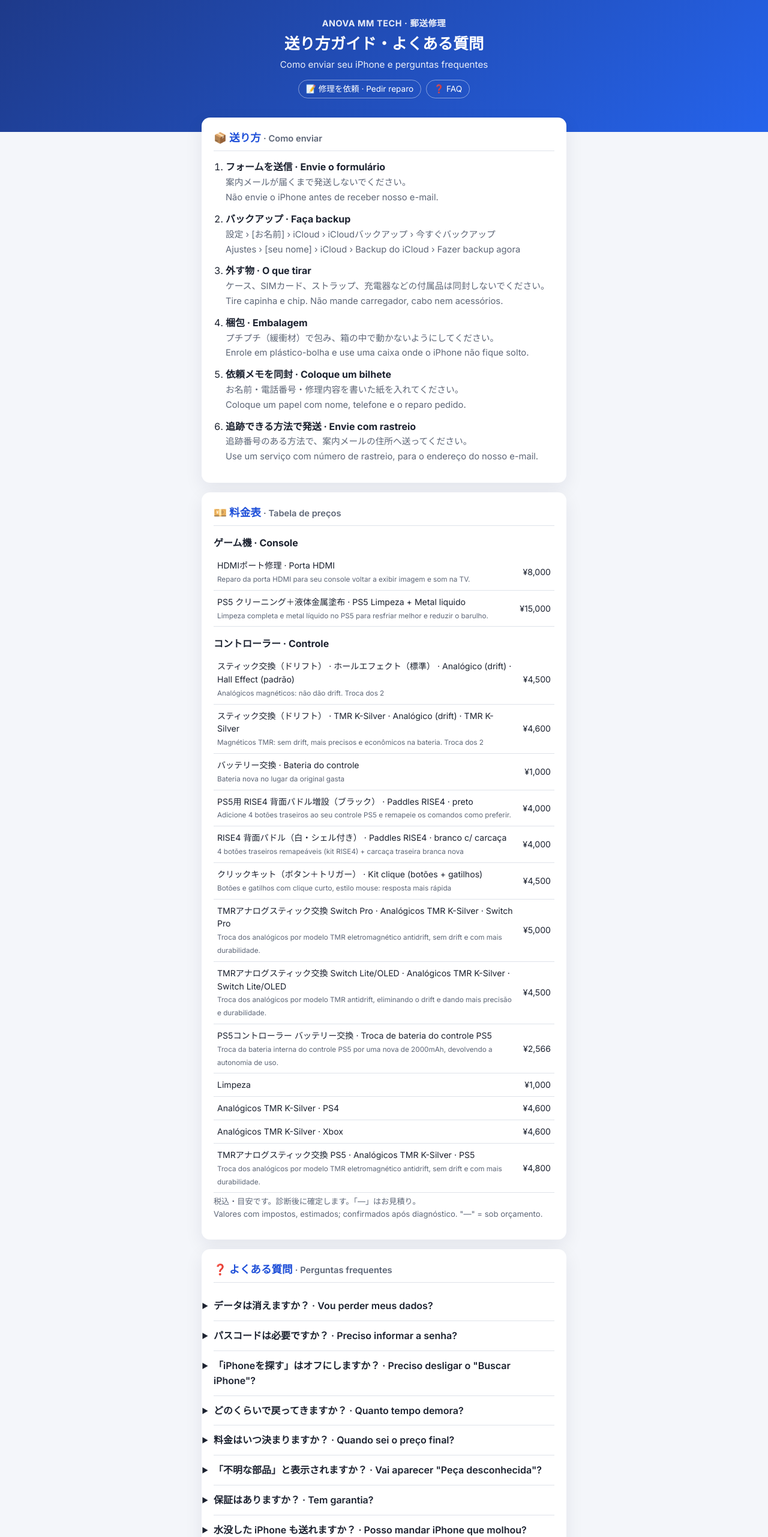
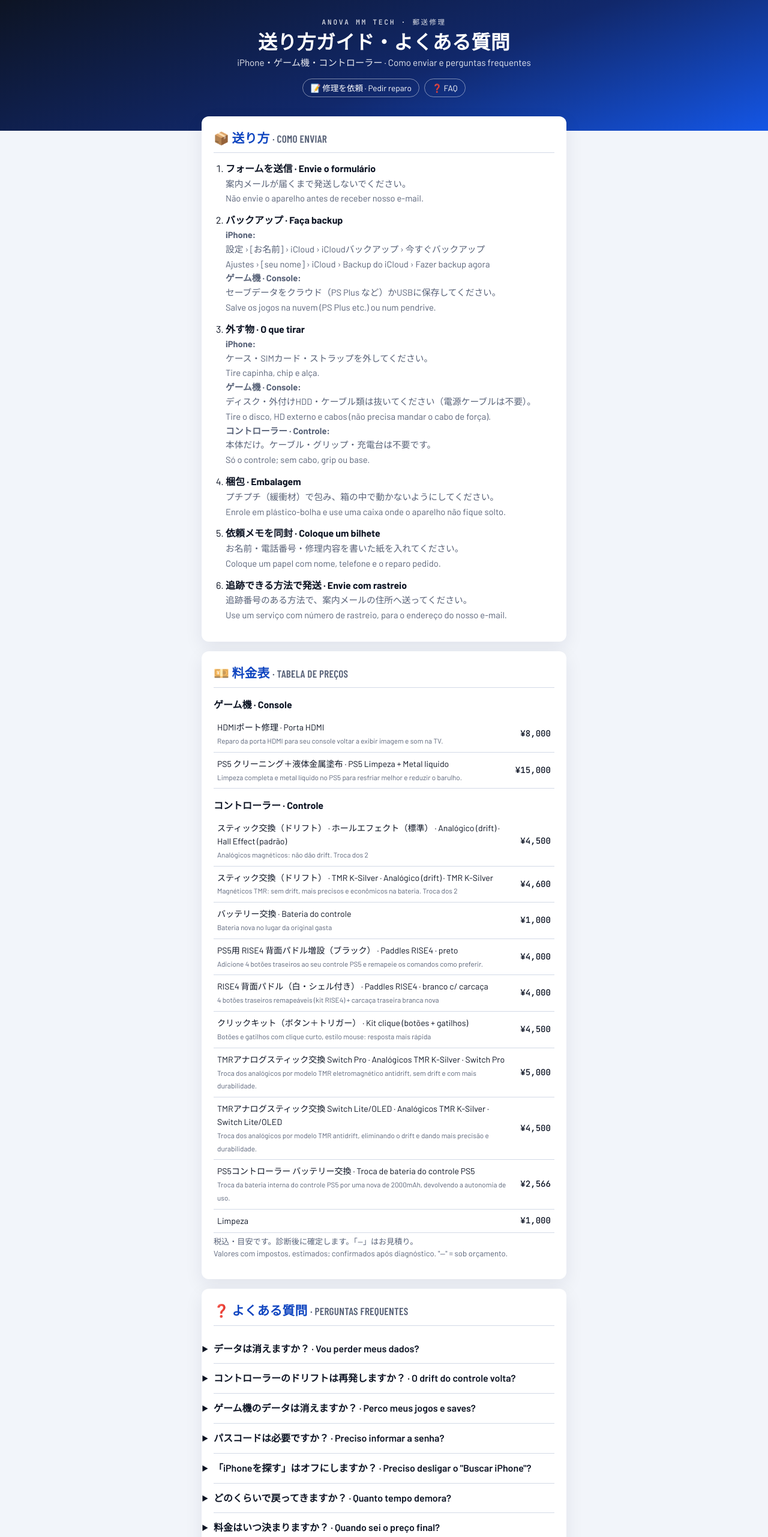
Before and after one commit to aln244vr/formulario-reparo-iphone, a plain HTML site: page guia.html in a window 1280 px wide. Shown: the top 2563 px of the page at 60% size. Drawn offline with nearby package versions, Linux system fonts and the light colour scheme.

Commit message:
Fases 2 e 3: mesma identidade nos 4 sites, guia para todos os aparelhos
- Tokens do painel (cores, Barlow, Barlow Condensed, JetBrains Mono) no site
- Formulário: "a partir de" também pelo preço por modelo, "sob orçamento"
  nos reparos sem valor, estado de carregamento
- Contato LINE/WhatsApp (config.js) no formulário, guia e confirmação
- Garantia de 90 dias no guia
- Catálogo sem os TMR · PS5/PS4/Xbox soltos (ficam como opção de
  Analógico (drift)); o painel ignora esses nomes ao receber do caixa
- Guia/FAQ para iPhone, console e controle (backup, o que tirar, drift, saves)
- CLAUDE.md com as regras permanentes; README com o mapa de integração

Co-Authored-By: Claude Opus 5.5 <noreply@anthropic.com>
Claude-Session: https://claude.ai/code/session_01Q19BGiC1q6DcnS9eJxQs4z

```diff
--- a/assets/catalogo.json
+++ b/assets/catalogo.json
@@ -517,29 +517,6 @@
           "preco": 1000
         },
         {
-          "id": "analogicos-tmr-k-silver--3",
-          "pt": "Analógicos TMR K-Silver · PS4",
-          "jp": "Analógicos TMR K-Silver · PS4",
-          "grupo": "custom",
-          "preco": 4600
-        },
-        {
-          "id": "analogicos-tmr-k-silver--4",
-          "pt": "Analógicos TMR K-Silver · Xbox",
-          "jp": "Analógicos TMR K-Silver · Xbox",
-          "grupo": "custom",
-          "preco": 4600
-        },
-        {
-          "id": "analogicos-tmr-k-silver--5",
-          "pt": "Analógicos TMR K-Silver · PS5",
-          "jp": "TMRアナログスティック交換 PS5",
-          "grupo": "custom",
-          "dpt": "Troca dos analógicos por modelo TMR eletromagnético antidrift, sem drift e com mais durabilidade.",
-          "djp": "ドリフトのない TMR 電磁式アナログスティックに交換します。耐久性が向上します。",
-          "preco": 4800
-        },
-        {
           "id": "outro",
           "pt": "Diagnóstico / Outro",
           "jp": "診断・その他",
@@ -550,5 +527,10 @@
       ],
       "precos": {}
     }
-  }
+  },
+  "ignorarDoCaixa": [
+    "Analógicos TMR K-Silver · PS5",
+    "Analógicos TMR K-Silver · PS4",
+    "Analógicos TMR K-Silver · Xbox"
+  ]
 }
--- a/assets/config.js
+++ b/assets/config.js
@@ -12,7 +12,10 @@ window.LOJA = {
   // Deixe vazio ("") enquanto não quiser publicar o endereço.
   // O endereço também pode ir só no e-mail de resposta.
   enderecoEnvio: "",
-  garantia: "", // Ex.: "修理後90日間 (90 dias após o reparo)"
+  garantia: "修理後90日間 · 90 dias após o reparo",
+  // Contato que aparece para o cliente (deixe "" para esconder o botão).
+  line: "",      // link de amigo do LINE, ex.: "https://line.me/ti/p/xxxxxxxx"
+  whatsapp: "",  // número com DDI, só dígitos, ex.: "819012345678"
 };
 
 /*
--- a/assets/style.css
+++ b/assets/style.css
@@ -1,26 +1,29 @@
-/* Yūsō Shūri — estilos compartilhados */
+/* Anova MM Tech — estilos compartilhados (mesmos tokens do painel Pedidos & Caixa) */
 :root {
-  --bg: #f4f6fa;
+  --bg: #f2f5fa;
   --card: #ffffff;
-  --text: #1c2230;
-  --muted: #5d6677;
-  --line: #dfe3ea;
-  --brand: #2563eb;
-  --brand-dark: #1d4ed8;
-  --brand-soft: #eaf1ff;
-  --ok: #15803d;
-  --ok-soft: #e8f7ee;
-  --warn: #b45309;
-  --warn-soft: #fff6e6;
-  --err: #dc2626;
-  --radius: 14px;
+  --text: #0d1424;
+  --muted: #586278;
+  --line: #d3dae7;
+  --brand: #1456e6;
+  --brand-dark: #0f45c0;
+  --brand-soft: #e8effd;
+  --ok: #1f7a3d;
+  --ok-soft: #e7f4ec;
+  --warn: #a85a00;
+  --warn-soft: #fdf3e4;
+  --err: #c3202d;
+  --radius: 12px;
+  --display: "Barlow Condensed", "Arial Narrow", Arial, sans-serif;
+  --body: "Barlow", "Hiragino Sans", "Noto Sans JP", system-ui, -apple-system, sans-serif;
+  --mono: "JetBrains Mono", ui-monospace, Menlo, monospace;
 }
 
 * { box-sizing: border-box; }
 
 body {
   margin: 0;
-  font-family: "Inter", "Hiragino Sans", "Noto Sans JP", system-ui, sans-serif;
+  font-family: var(--body);
   background: var(--bg);
   color: var(--text);
   line-height: 1.55;
@@ -33,13 +36,14 @@ a { color: var(--brand); }
 
 /* Topo */
 .top {
-  background: linear-gradient(135deg, #1e3a8a, #2563eb);
+  background: linear-gradient(160deg, #0d1424 0%, #11286b 55%, #1456e6 100%);
   color: #fff;
   padding: 28px 16px 56px;
   text-align: center;
 }
-.top .brand { font-weight: 700; letter-spacing: .04em; opacity: .9; font-size: .9rem; }
-.top h1 { margin: 6px 0 6px; font-size: 1.6rem; line-height: 1.3; }
+.top .brand { font-family: var(--mono); font-weight: 500; letter-spacing: .22em; text-transform: uppercase; opacity: .85; font-size: .72rem; }
+.top h1 { margin: 6px 0 6px; font-family: var(--display); font-weight: 700; text-transform: uppercase; letter-spacing: .01em; font-size: 2rem; line-height: 1.1; }
+.top h1 [lang=ja], .top h1:lang(ja) { text-transform: none; }
 .top p { margin: 0; opacity: .9; font-size: .95rem; }
 
 .nav { display: flex; gap: 8px; justify-content: center; flex-wrap: wrap; margin-top: 14px; }
@@ -68,7 +72,7 @@ a { color: var(--brand); }
 }
 
 h2 {
-  font-size: 1.1rem; margin: 0 0 14px; padding-bottom: 8px;
+  font-family: var(--display); text-transform: uppercase; letter-spacing: .01em; font-size: 1.3rem; margin: 0 0 14px; padding-bottom: 8px;
   border-bottom: 1px solid var(--line); color: var(--brand-dark);
 }
 h2 small { color: var(--muted); font-weight: 600; }
@@ -92,7 +96,7 @@ input[type=text], input[type=tel], input[type=email], select, textarea {
 }
 textarea { resize: vertical; }
 input:focus, select:focus, textarea:focus {
-  outline: none; border-color: var(--brand); box-shadow: 0 0 0 3px rgba(37, 99, 235, .2);
+  outline: none; border-color: var(--brand); box-shadow: 0 0 0 3px rgba(20, 86, 230, .2);
 }
 select:disabled { background: #f1f3f6; color: var(--muted); }
 input[type=file] { width: 100%; font-size: .9rem; }
@@ -140,14 +144,14 @@ input[type=file] { width: 100%; font-size: .9rem; }
 
 /* Estimativa */
 .estimate { display: flex; justify-content: space-between; align-items: center; gap: 12px; }
-.estimate strong { font-size: 1.3rem; text-align: right; }
+.estimate strong { font-family: var(--mono); font-weight: 500; font-size: 1.3rem; text-align: right; font-variant-numeric: tabular-nums; }
 .estimate strong.as-text { font-size: 1rem; }
 
 /* Tabela de preços */
 table { width: 100%; border-collapse: collapse; font-size: .88rem; }
 th, td { padding: 8px 6px; border-bottom: 1px solid var(--line); text-align: left; }
 th { color: var(--muted); font-weight: 600; }
-td.num { text-align: right; white-space: nowrap; }
+td.num { text-align: right; white-space: nowrap; font-family: var(--mono); font-variant-numeric: tabular-nums; }
 .table-scroll { overflow-x: auto; }
 
 /* FAQ */
@@ -247,3 +251,10 @@ label.sub { font-weight: 500; font-size: .85rem; color: var(--muted); margin-bot
 .wz-sum button { justify-self: start; border: 0; background: none; color: var(--brand); font: inherit; font-weight: 600; padding: 0; cursor: pointer; font-size: .85rem; }
 #models > button { border: 1.5px dashed var(--line); background: #fff; border-radius: 10px; padding: 11px 8px; font: inherit; font-size: .88rem; font-weight: 600; color: var(--muted); cursor: pointer; }
 #models > button[aria-pressed="true"] { border-color: var(--brand); color: var(--brand-dark); background: var(--brand-soft); }
+
+/* contato da loja (LINE / WhatsApp), só aparece se estiver em config.js */
+.contact { display: flex; gap: 8px; flex-wrap: wrap; justify-content: center; margin: 14px 0 0; }
+.contact a { flex: 1 1 140px; text-align: center; }
+.btn-line { background: #06c755; color: #fff; }
+.btn-wa { background: #1f7a3d; color: #fff; }
+.price-tag { font-family: var(--mono); font-variant-numeric: tabular-nums; }
--- a/guia.html
+++ b/guia.html
@@ -5,8 +5,8 @@
   <meta name="viewport" content="width=device-width, initial-scale=1.0">
   <title>送り方・FAQ | Anova MM Tech</title>
   <meta name="description" content="Anova MM Tech：iPhone・ゲーム機・コントローラー修理の送り方とよくある質問 — Como enviar e perguntas frequentes.">
-  <meta name="theme-color" content="#1e3a8a">
-  <link href="https://fonts.googleapis.com/css2?family=Inter:wght@400;600;700&display=swap" rel="stylesheet">
+  <meta name="theme-color" content="#0d1424">
+  <link href="https://fonts.googleapis.com/css2?family=Barlow:wght@400;500;600;700&family=Barlow+Condensed:wght@600;700&family=JetBrains+Mono:wght@500&display=swap" rel="stylesheet">
   <link rel="stylesheet" href="assets/style.css">
 </head>
 <body>
@@ -14,7 +14,7 @@
 <header class="top">
   <div class="brand">ANOVA MM TECH · 郵送修理</div>
   <h1>送り方ガイド・よくある質問</h1>
-  <p>Como enviar seu iPhone e perguntas frequentes</p>
+  <p>iPhone・ゲーム機・コントローラー · Como enviar e perguntas frequentes</p>
   <nav class="nav">
     <a href="index.html">📝 修理を依頼 · Pedir reparo</a>
     <a href="#faq">❓ FAQ</a>
@@ -28,22 +28,25 @@
     <ol class="guide">
       <li>
         <b>フォームを送信 · Envie o formulário</b>
-        <span>案内メールが届くまで発送しないでください。<br>Não envie o iPhone antes de receber nosso e-mail.</span>
+        <span>案内メールが届くまで発送しないでください。<br>Não envie o aparelho antes de receber nosso e-mail.</span>
       </li>
       <li>
         <b>バックアップ · Faça backup</b>
-        <span>設定 › [お名前] › iCloud › iCloudバックアップ › 今すぐバックアップ<br>
-        Ajustes › [seu nome] › iCloud › Backup do iCloud › Fazer backup agora</span>
+        <span><b>iPhone:</b> 設定 › [お名前] › iCloud › iCloudバックアップ › 今すぐバックアップ<br>
+        Ajustes › [seu nome] › iCloud › Backup do iCloud › Fazer backup agora<br>
+        <b>ゲーム機 · Console:</b> セーブデータをクラウド（PS Plus など）かUSBに保存してください。<br>
+        Salve os jogos na nuvem (PS Plus etc.) ou num pendrive.</span>
       </li>
       <li>
         <b>外す物 · O que tirar</b>
-        <span>ケース、SIMカード、ストラップ、充電器などの付属品は同封しないでください。<br>
-        Tire capinha e chip. Não mande carregador, cabo nem acessórios.</span>
+        <span><b>iPhone:</b> ケース・SIMカード・ストラップを外してください。<br>Tire capinha, chip e alça.<br>
+        <b>ゲーム機 · Console:</b> ディスク・外付けHDD・ケーブル類は抜いてください（電源ケーブルは不要）。<br>Tire o disco, HD externo e cabos (não precisa mandar o cabo de força).<br>
+        <b>コントローラー · Controle:</b> 本体だけ。ケーブル・グリップ・充電台は不要です。<br>Só o controle; sem cabo, grip ou base.</span>
       </li>
       <li>
         <b>梱包 · Embalagem</b>
         <span>プチプチ（緩衝材）で包み、箱の中で動かないようにしてください。<br>
-        Enrole em plástico-bolha e use uma caixa onde o iPhone não fique solto.</span>
+        Enrole em plástico-bolha e use uma caixa onde o aparelho não fique solto.</span>
       </li>
       <li>
         <b>依頼メモを同封 · Coloque um bilhete</b>
@@ -75,6 +78,18 @@
     </details>
 
     <details>
+      <summary>コントローラーのドリフトは再発しますか？ · O drift do controle volta?</summary>
+      <p>ホールエフェクト・TMR スティックは磁気センサーなので、通常のスティックより摩耗に強く、ドリフトが起きにくいです。<br>
+      Os analógicos Hall Effect e TMR usam sensor magnético: gastam muito menos e quase não dão drift de novo.</p>
+    </details>
+
+    <details>
+      <summary>ゲーム機のデータは消えますか？ · Perco meus jogos e saves?</summary>
+      <p>清掃・HDMI・ファン修理では通常データは消えませんが、念のためバックアップをお願いします。ストレージ交換の場合は初期化が必要です。<br>
+      Limpeza, HDMI e ventoinha normalmente não apagam nada, mas faça backup. Na troca de HD/SSD o console precisa ser formatado.</p>
+    </details>
+
+    <details>
       <summary>パスコードは必要ですか？ · Preciso informar a senha?</summary>
       <p>修理後の動作確認に必要な場合は、メールで別途ご連絡します。フォームにはパスコードを書かないでください。<br>
       Se precisarmos para testar o aparelho, pedimos por e-mail. Não escreva a senha no formulário.</p>
@@ -89,7 +104,7 @@
     <details>
       <summary>どのくらいで戻ってきますか？ · Quanto tempo demora?</summary>
       <p>修理内容と部品の在庫によって変わります。到着後、診断してからメールで目安をお知らせします。<br>
-      Depende do reparo e das peças. Depois que o iPhone chegar e for avaliado, avisamos o prazo por e-mail.</p>
+      Depende do reparo e das peças. Depois que o aparelho chegar e for avaliado, avisamos o prazo por e-mail.</p>
     </details>
 
     <details>
@@ -110,18 +125,20 @@
     </details>
 
     <details>
-      <summary>水没した iPhone も送れますか？ · Posso mandar iPhone que molhou?</summary>
+      <summary>水没した機器も送れますか？ · Posso mandar aparelho que molhou?</summary>
       <p>はい。電源を入れたり充電したりせず、できるだけ早くご依頼ください。<br>
       Sim. Não tente ligar nem carregar, e peça o reparo o quanto antes.</p>
     </details>
   </section>
 
   <a href="index.html" class="btn btn-primary" style="display:block">修理を依頼する · Pedir reparo</a>
+  <div data-contato hidden></div>
 </main>
 
 <footer>© Anova MM Tech</footer>
 
 <script src="assets/config.js"></script>
+<script src="assets/contato.js"></script>
 <script>
 (function () {
   const L = window.LOJA || {};
```
Also changed, not shown: admin.html (+6 -3 lines), assets/contato.js (added, +21 -0 lines), assets/form.js (+15 -3 lines), confirmacao.html (+5 -2 lines), index.html (+4 -2 lines), 3 other files.
